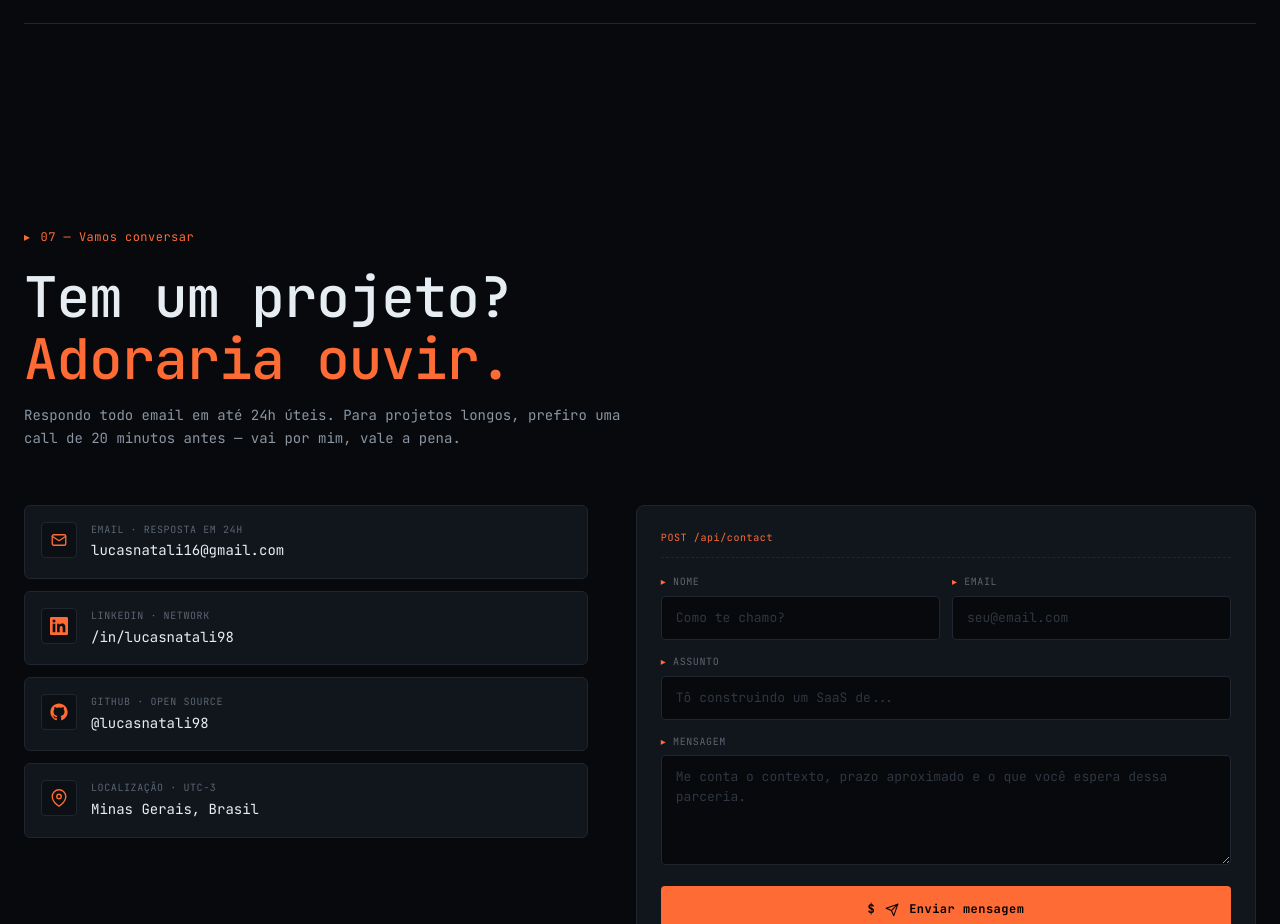
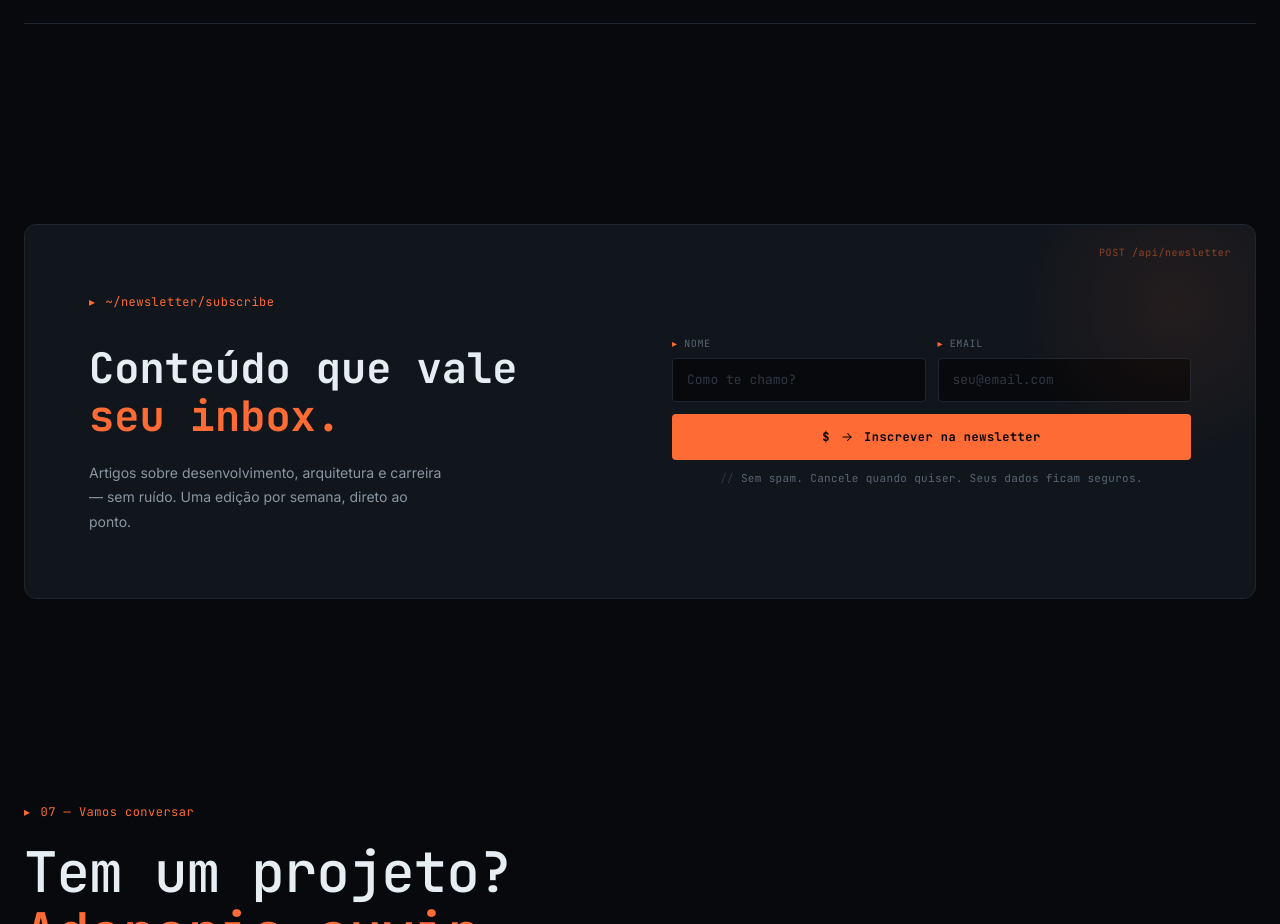
Before and after one commit to lucasnatali98/lucas-natali-personal-page-frontend, a React (Vite) app: page / in a window 1280 px wide. Shown: the part 6822-7746 px from the top of the page. Built offline with nearby package versions, Linux system fonts and the light colour scheme.

Commit message:
feat: inserindo seção de newsletter na pagina

```diff
--- a/src/App.tsx
+++ b/src/App.tsx
@@ -8,6 +8,7 @@ import TerminalSkills from "./pages/TerminalSkills";
 import TerminalExperiencias from "./pages/TerminalExperiencias";
 import Projetos from "./pages/Projetos";
 import Blog from "./pages/Blog";
+import Newsletter from "./pages/Newsletter";
 import Contato from "./pages/Contato";
 import { navItems } from "./data/portfolio";
 
@@ -47,6 +48,7 @@ function App() {
         <TerminalExperiencias />
         <Projetos />
         <Blog />
+        <Newsletter />
         <Contato />
         <Footer />
       </div>
--- /dev/null
+++ b/src/pages/Newsletter.tsx
@@ -0,0 +1,87 @@
+import { useState, useRef, type FormEvent } from "react";
+import { Icon } from "../components/Icon";
+
+export default function Newsletter() {
+  const [status, setStatus] = useState<"idle" | "loading" | "sent">("idle");
+  const nameRef = useRef<HTMLInputElement>(null);
+  const emailRef = useRef<HTMLInputElement>(null);
+
+  const onSubmit = async (e: FormEvent<HTMLFormElement>) => {
+    e.preventDefault();
+    setStatus("loading");
+    // TODO: trocar pelo endpoint real da newsletter
+    setTimeout(() => {
+      setStatus("sent");
+      setTimeout(() => {
+        setStatus("idle");
+        if (nameRef.current) nameRef.current.value = "";
+        if (emailRef.current) emailRef.current.value = "";
+      }, 3000);
+    }, 800);
+  };
+
+  const busy = status === "loading" || status === "sent";
+
+  return (
+    <section id="newsletter">
+      <div className="container">
+        <div className="newsletter-card reveal">
+          <div className="newsletter-head">
+            <span className="section-label">~/newsletter/subscribe</span>
+            <h2 className="newsletter-title">
+              Conteúdo que vale<br />
+              <em>seu inbox.</em>
+            </h2>
+            <p className="newsletter-desc">
+              Artigos sobre desenvolvimento, arquitetura e carreira — sem
+              ruído. Uma edição por semana, direto ao ponto.
+            </p>
+          </div>
+
+          <form className="newsletter-form" onSubmit={onSubmit}>
+            <div className="newsletter-fields">
+              <div>
+                <label className="form-label">Nome</label>
+                <input
+                  ref={nameRef}
+                  className="form-input"
+                  placeholder="Como te chamo?"
+                  required
+                  disabled={busy}
+                />
+              </div>
+              <div>
+                <label className="form-label">Email</label>
+                <input
+                  ref={emailRef}
+                  className="form-input"
+                  type="email"
+                  placeholder="seu@email.com"
+                  required
+                  disabled={busy}
+                />
+              </div>
+            </div>
+            <button
+              type="submit"
+              className={`form-submit newsletter-btn ${status === "sent" ? "is-sent" : ""}`}
+              data-hover
+              disabled={busy}
+            >
+              {status === "sent" ? (
+                <>{Icon.check} Inscrito com sucesso!</>
+              ) : status === "loading" ? (
+                <>Inscrevendo...</>
+              ) : (
+                <>{Icon.arrowRight} Inscrever na newsletter</>
+              )}
+            </button>
+            <p className="newsletter-fine">
+              Sem spam. Cancele quando quiser. Seus dados ficam seguros.
+            </p>
+          </form>
+        </div>
+      </div>
+    </section>
+  );
+}
--- a/src/styles/editorial.css
+++ b/src/styles/editorial.css
@@ -897,6 +897,87 @@ section { position: relative; padding: 100px 0; }
 }
 
 /* =========================================================
+   NEWSLETTER
+   ========================================================= */
+.newsletter-card {
+  background: var(--surface);
+  border: 1px solid var(--border);
+  border-radius: 12px;
+  padding: 64px;
+  display: grid;
+  grid-template-columns: 1fr 1fr;
+  gap: 64px;
+  align-items: center;
+  position: relative;
+  overflow: hidden;
+}
+.newsletter-card::before {
+  content: "";
+  position: absolute;
+  top: -80px; right: -80px;
+  width: 320px; height: 320px;
+  border-radius: 50%;
+  background: radial-gradient(circle, var(--accent-soft), transparent 70%);
+  pointer-events: none;
+}
+.newsletter-card::after {
+  content: "POST /api/newsletter";
+  position: absolute;
+  top: 20px; right: 24px;
+  font-family: var(--font-mono);
+  font-size: 10px; color: var(--accent);
+  letter-spacing: 0.06em; opacity: 0.5;
+}
+
+.newsletter-title {
+  font-family: var(--font-display);
+  font-size: clamp(26px, 3.5vw, 42px);
+  font-weight: 700; line-height: 1.15;
+  color: var(--text);
+  margin: 12px 0 20px;
+}
+.newsletter-title em { color: var(--accent); font-style: normal; }
+
+.newsletter-desc {
+  font-size: 14px; line-height: 1.75;
+  color: var(--text-muted); max-width: 360px;
+}
+
+.newsletter-form { font-family: var(--font-mono); }
+
+.newsletter-fields {
+  display: grid;
+  grid-template-columns: 1fr 1fr;
+  gap: 12px;
+  margin-bottom: 12px;
+}
+
+.newsletter-btn {
+  width: 100%;
+  margin-top: 0;
+}
+
+.newsletter-fine {
+  font-family: var(--font-mono);
+  font-size: 11px; color: var(--text-dim);
+  letter-spacing: 0.03em; margin-top: 10px;
+  text-align: center;
+}
+.newsletter-fine::before { content: "// "; color: var(--text-faint); }
+
+@media (max-width: 900px) {
+  .newsletter-card {
+    grid-template-columns: 1fr;
+    gap: 36px;
+    padding: 36px 24px;
+  }
+  .newsletter-card::after { display: none; }
+}
+@media (max-width: 560px) {
+  .newsletter-fields { grid-template-columns: 1fr; }
+}
+
+/* =========================================================
    CONTATO
    ========================================================= */
 .contact-grid {
```
